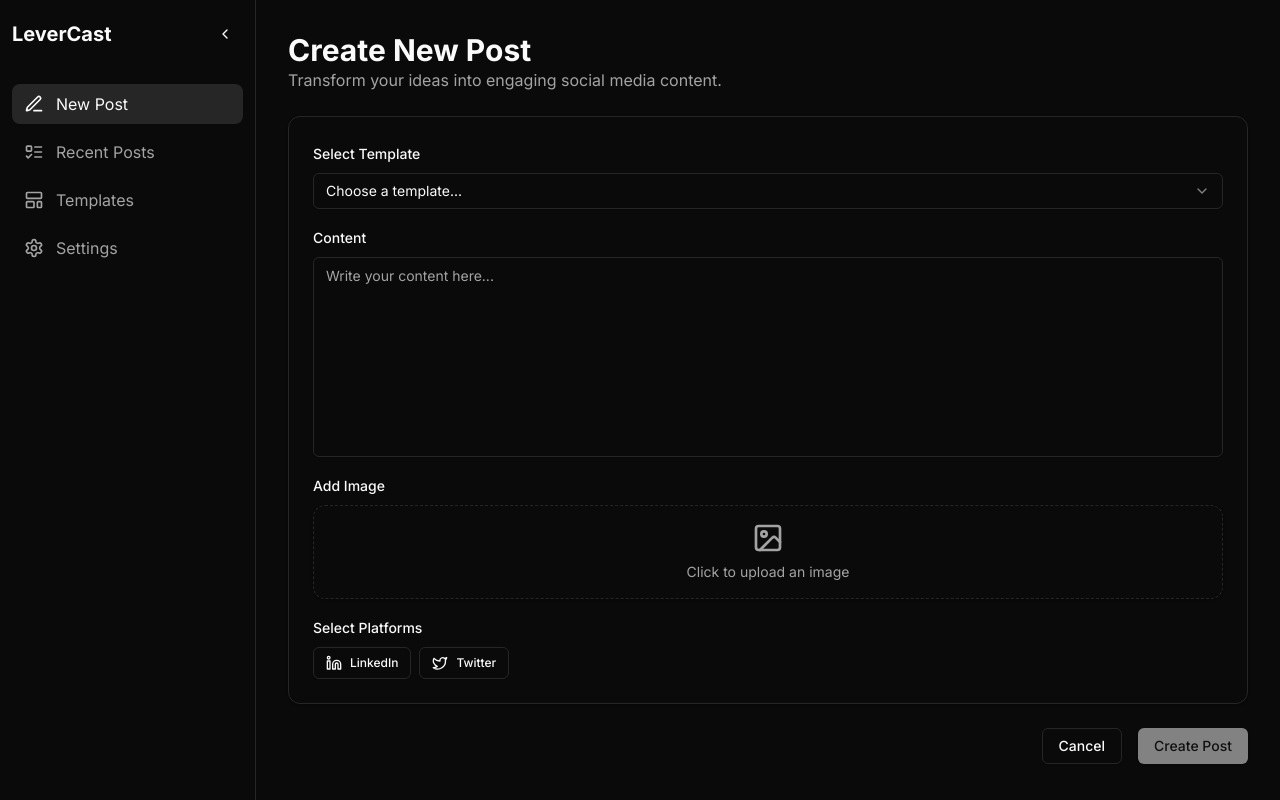
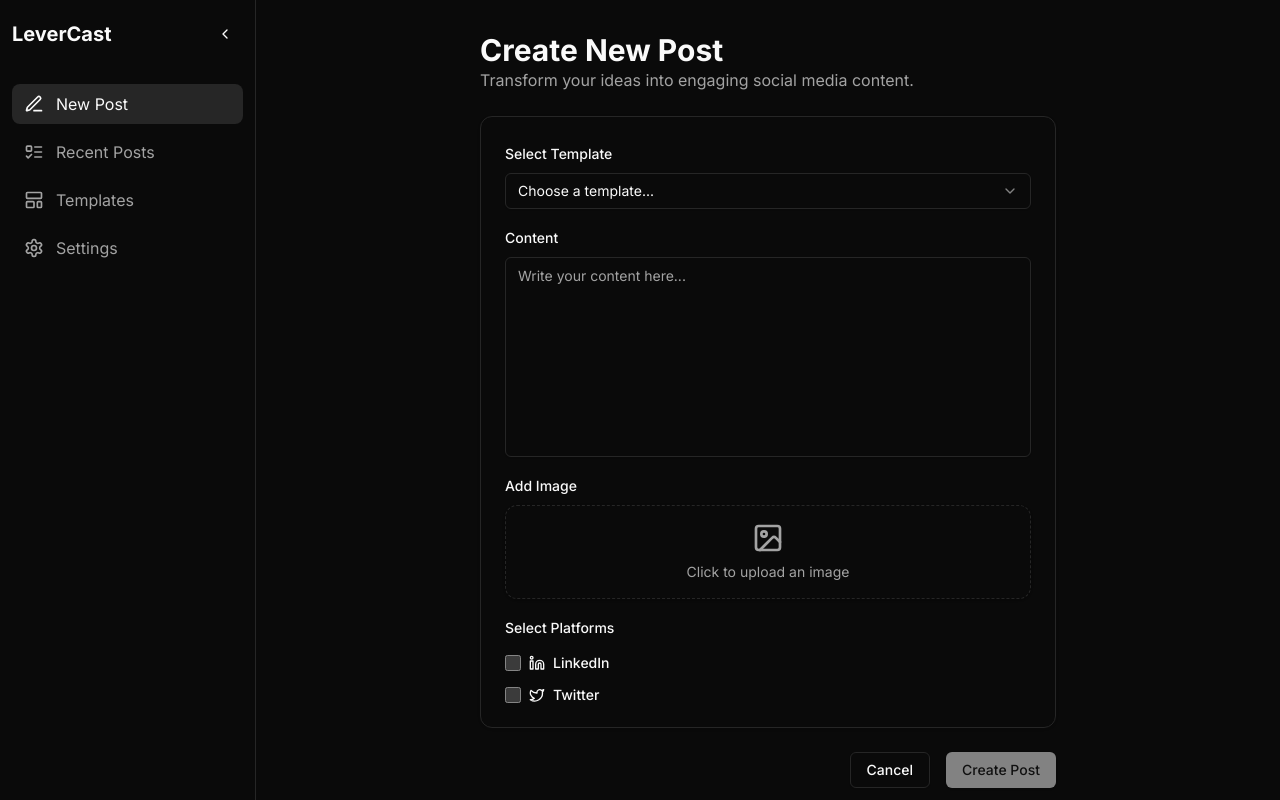
Before and after one commit to switch-dimension/lever-cast-5, a Next.js app: page /edit-post in a window 1280 px wide. Built offline with nearby package versions, Linux system fonts and the light colour scheme.

Commit message:
Feature: Enhance form accessibility with Radix UI Label and checkbox inputs

```diff
--- a/package.json
+++ b/package.json
@@ -11,6 +11,7 @@
   "dependencies": {
     "@radix-ui/react-alert-dialog": "^1.1.6",
     "@radix-ui/react-dropdown-menu": "^2.1.6",
+    "@radix-ui/react-label": "^2.1.2",
     "@radix-ui/react-select": "^2.1.6",
     "@radix-ui/react-slot": "^1.1.2",
     "class-variance-authority": "^0.7.1",
--- a/src/app/edit-post/[id]/page.tsx
+++ b/src/app/edit-post/[id]/page.tsx
@@ -16,7 +16,7 @@ export default function EditPostPage({ params }: EditPostPageProps) {
   }
 
   return (
-    <div className="space-y-6">
+    <div className="mx-auto max-w-3xl space-y-6 px-4">
       <div>
         <h1 className="text-3xl font-bold">Edit Post</h1>
         <p className="text-muted-foreground">
--- a/src/app/edit-post/_components/edit-post-form.tsx
+++ b/src/app/edit-post/_components/edit-post-form.tsx
@@ -11,6 +11,7 @@ import { PlatformPreview } from "./platform-preview"
 import { ImageUpload } from "./image-upload"
 import { LinkedinIcon, TwitterIcon } from "lucide-react"
 import { toast } from "sonner"
+import { Label } from "@/components/ui/label"
 
 const TWITTER_MAX_LENGTH = 280
 
@@ -91,32 +92,40 @@ export function EditPostForm({ post }: EditPostFormProps) {
 
           <div className="space-y-2">
             <label className="text-sm font-medium">Select Platforms</label>
-            <div className="flex gap-2">
-              <Button
-                variant={selectedPlatforms.includes("linkedin") ? "default" : "outline"}
-                size="sm"
-                onClick={() => togglePlatform("linkedin")}
-                className="gap-2"
-              >
-                <LinkedinIcon className="h-4 w-4" />
-                LinkedIn
-              </Button>
-              <Button
-                variant={selectedPlatforms.includes("twitter") ? "default" : "outline"}
-                size="sm"
-                onClick={() => togglePlatform("twitter")}
-                className="gap-2"
-              >
-                <TwitterIcon className="h-4 w-4" />
-                Twitter
-              </Button>
+            <div className="grid gap-4 pt-2">
+              <div className="flex items-center space-x-2">
+                <input
+                  type="checkbox"
+                  id="linkedin"
+                  checked={selectedPlatforms.includes("linkedin")}
+                  onChange={() => togglePlatform("linkedin")}
+                  className="h-4 w-4 rounded border-gray-300"
+                />
+                <Label htmlFor="linkedin" className="flex items-center gap-2">
+                  <LinkedinIcon className="h-4 w-4" />
+                  LinkedIn
+                </Label>
+              </div>
+              <div className="flex items-center space-x-2">
+                <input
+                  type="checkbox"
+                  id="twitter"
+                  checked={selectedPlatforms.includes("twitter")}
+                  onChange={() => togglePlatform("twitter")}
+                  className="h-4 w-4 rounded border-gray-300"
+                />
+                <Label htmlFor="twitter" className="flex items-center gap-2">
+                  <TwitterIcon className="h-4 w-4" />
+                  Twitter
+                </Label>
+              </div>
             </div>
           </div>
         </div>
       </Card>
 
       {selectedPlatforms.length > 0 && (
-        <div className="grid gap-6 md:grid-cols-2">
+        <div className="space-y-6">
           {selectedPlatforms.includes("linkedin") && (
             <PlatformPreview
               platform="linkedin"
--- a/src/app/layout.tsx
+++ b/src/app/layout.tsx
@@ -33,7 +33,9 @@ export default function RootLayout({
           <div className="flex h-screen">
             <Sidebar />
             <main className="flex-1 overflow-y-auto p-8">
-              {children}
+              <div className="mx-auto w-full min-w-[320px] max-w-[min(90vw,_640px)] md:max-w-[min(75%,_640px)] lg:max-w-[min(60%,_640px)]">
+                {children}
+              </div>
             </main>
           </div>
           <Toaster />
--- /dev/null
+++ b/src/components/ui/label.tsx
@@ -0,0 +1,26 @@
+"use client"
+
+import * as React from "react"
+import * as LabelPrimitive from "@radix-ui/react-label"
+import { cva, type VariantProps } from "class-variance-authority"
+
+import { cn } from "@/lib/utils"
+
+const labelVariants = cva(
+  "text-sm font-medium leading-none peer-disabled:cursor-not-allowed peer-disabled:opacity-70"
+)
+
+const Label = React.forwardRef<
+  React.ElementRef<typeof LabelPrimitive.Root>,
+  React.ComponentPropsWithoutRef<typeof LabelPrimitive.Root> &
+    VariantProps<typeof labelVariants>
+>(({ className, ...props }, ref) => (
+  <LabelPrimitive.Root
+    ref={ref}
+    className={cn(labelVariants(), className)}
+    {...props}
+  />
+))
+Label.displayName = LabelPrimitive.Root.displayName
+
+export { Label }
```
Also changed, not shown: .documentation/prompt-guide.md, 1 other file (tests, documents, lock files or other folders).
